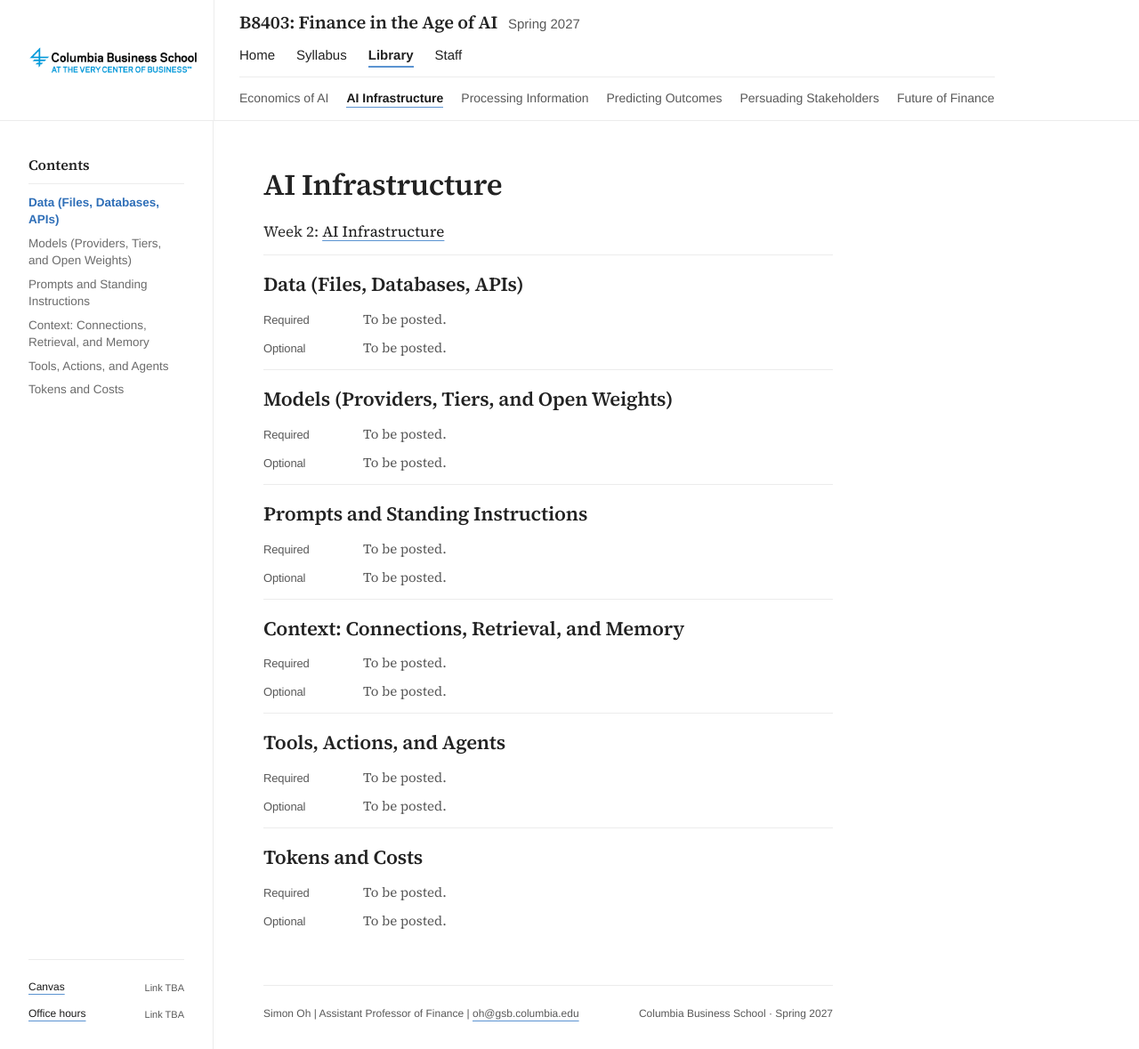
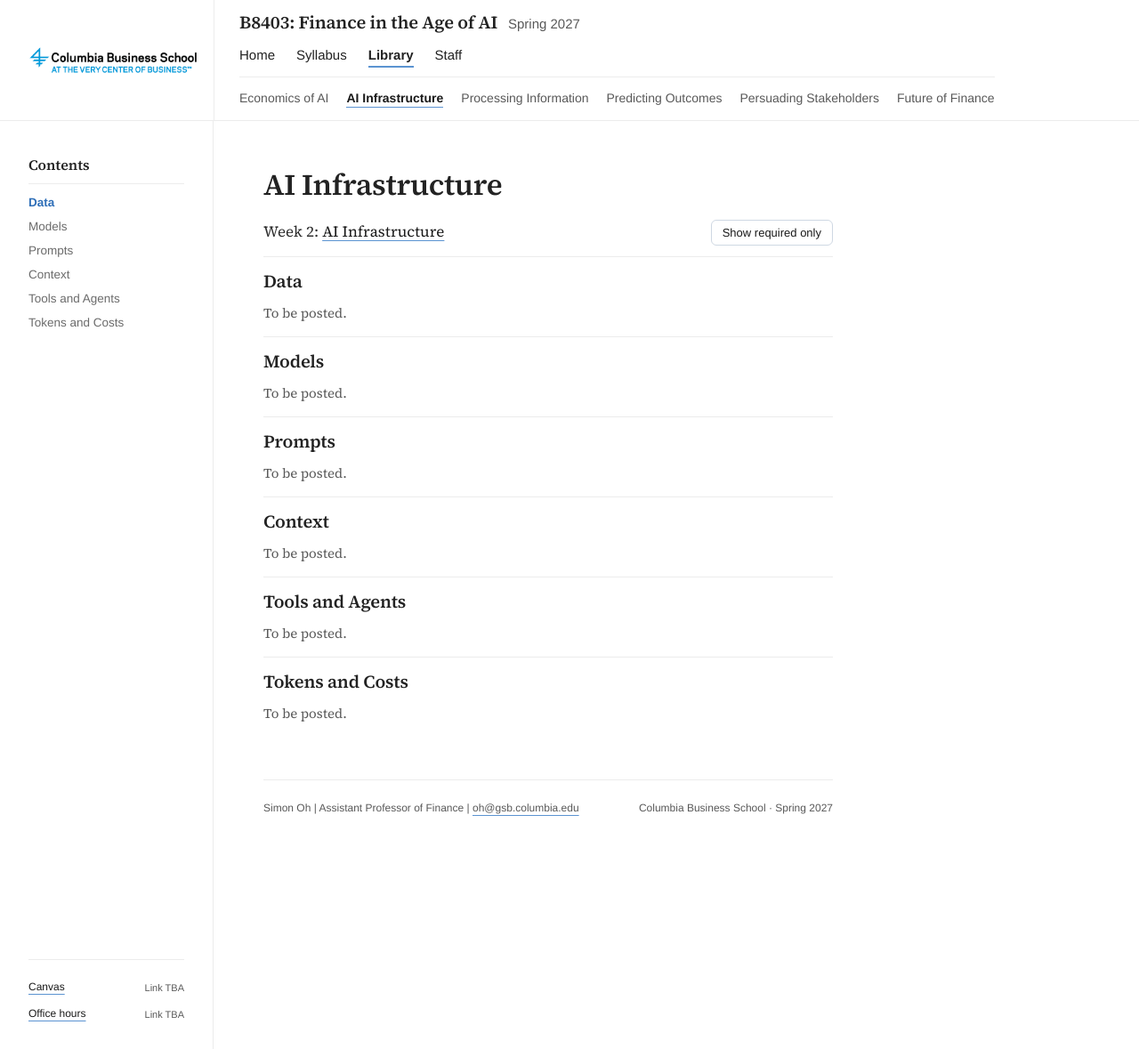
Before and after one commit to ai-finance-cbs/ai-finance-cbs.github.io, a Jekyll site: the page built from library/ai-infrastructure.html, in a window 1280 px wide and 1179 px high. Shown: the whole window at 89% size. Built offline with Jekyll 4.4.1, drawn with Linux system fonts in a browser that asks for light colours.

Commit message:
Library: short topic names, Required badge, required-only filter
Claude-Session: https://claude.ai/code/session_011QbhiHwAKqFwg98r4t5oEG

```diff
--- a/_includes/library-section.html
+++ b/_includes/library-section.html
@@ -1,24 +1,22 @@
 {% assign s = site.data.library | where: 'slug', include.slug | first %}
 {% assign w = site.data.weeks | where: 'number', s.week | first %}
-<p class="lead">Week {{ w.number }}: <a href="{{ '/syllabus/' | relative_url }}#week-{{ w.number }}">{{ w.title }}</a></p>
-{% for topic in w.topics %}
+<div class="library-head">
+  <p class="lead">Week {{ w.number }}: <a href="{{ '/syllabus/' | relative_url }}#week-{{ w.number }}">{{ w.title }}</a></p>
+  <!-- Filter: hides optional materials when switched on (site.js) -->
+  <button class="required-toggle" type="button" aria-pressed="false">Show required only</button>
+</div>
+{% for topic in s.topics %}
 {% assign items = site.data.materials | where: 'week', w.number | where: 'topic', topic %}
+{% assign req = items | where: 'level', 'required' %}
+{% assign opt = items | where: 'level', 'optional' %}
 <section class="topic-block" aria-labelledby="topic-{{ forloop.index }}">
   <h2 id="topic-{{ forloop.index }}">{{ topic }}</h2>
-  {% for level in site.data.material_levels %}
-  {% assign list = items | where: 'level', level.key %}
-  <div class="material-group">
-    <h3>{{ level.label }}</h3>
-    {% if list.size > 0 %}
-    <ul class="material-list">
-      {% for m in list %}
-      <li><span class="material-kind">{{ m.kind }}</span><span class="material-body">{% if m.url %}<a href="{{ m.url }}">{{ m.title }}</a>{% else %}{{ m.title }}{% endif %}{% if m.source %}<span class="material-source">{{ m.source }}</span>{% endif %}{% if m.note %}<span class="material-note">{{ m.note }}</span>{% endif %}</span></li>
-      {% endfor %}
-    </ul>
-    {% else %}
-    <p class="material-empty">To be posted.</p>
-    {% endif %}
-  </div>
-  {% endfor %}
+  {% if items.size > 0 %}
+  <ul class="material-list">
+    {% for m in req %}{% include material-item.html m=m %}{% endfor %}
+    {% for m in opt %}{% include material-item.html m=m %}{% endfor %}
+  </ul>
+  {% endif %}
+  <p class="material-empty"{% if req.size > 0 %} data-when-filtered{% endif %}{% if items.size > 0 and req.size > 0 %} hidden{% endif %}>{% if items.size == 0 %}To be posted.{% else %}No required materials.{% endif %}</p>
 </section>
 {% endfor %}
--- /dev/null
+++ b/_includes/material-item.html
@@ -0,0 +1 @@
+{% assign m = include.m %}<li class="material" data-level="{{ m.level }}"><span class="material-kind">{{ m.kind }}</span><span class="material-body">{% if m.level == 'required' %}<span class="badge-required">Required</span>{% endif %}{% if m.url %}<a href="{{ m.url }}">{{ m.title }}</a>{% else %}{{ m.title }}{% endif %}{% if m.source %}<span class="material-source">{{ m.source }}</span>{% endif %}{% if m.note %}<span class="material-note">{{ m.note }}</span>{% endif %}</span></li>
--- a/assets/site.css
+++ b/assets/site.css
@@ -429,3 +429,16 @@ caption { margin-bottom:6px; }
 .content p.material-empty { margin:0; color:var(--muted); font-size:15px; }
 .library-index { margin-top:0; }
 @media (max-width:819px) { .material-group { grid-template-columns:1fr; gap:4px; } }
+
+/* ---- 2026-09-28: Required badge + required-only filter ---- */
+.library-head { display:flex; align-items:baseline; justify-content:space-between; gap:16px; flex-wrap:wrap; }
+.library-head .lead { margin:0 0 14px; }
+.required-toggle { font:500 13px/1 "Helvetica Neue", Helvetica, Arial, sans-serif; color:var(--ink); background:#fff; border:1px solid #cfd8e3; border-radius:6px; padding:7px 12px; cursor:pointer; }
+.required-toggle:hover { border-color:var(--accent); }
+.required-toggle[aria-pressed="true"] { background:#eef4fb; border-color:var(--accent); color:#1f4f86; }
+.badge-required { display:inline-block; font:600 11px/1 "Helvetica Neue", Helvetica, Arial, sans-serif; color:#2F6FB8; border:1px solid #9dbfe6; background:#f3f8fd; border-radius:4px; padding:3px 6px; margin-right:8px; vertical-align:2px; }
+.topic-block { padding:14px 0 6px; }
+.topic-block h2 { font-size:20px; margin-bottom:10px; }
+.content .material-list li { grid-template-columns:60px 1fr; margin:0 0 10px; }
+.material[hidden] { display:none !important; }
+.content p.material-empty { margin:0 0 8px; }
--- a/assets/site.js
+++ b/assets/site.js
@@ -38,3 +38,19 @@ mark();
 
 // Keep unannounced links visibly labelled and prevent an unexpected jump to the page top.
 document.querySelectorAll('[data-pending]').forEach(link => link.addEventListener('click', e => e.preventDefault()));
+
+// Library: "Show required only" hides optional materials on the page.
+const reqToggle = document.querySelector('.required-toggle');
+if (reqToggle) reqToggle.addEventListener('click', () => {
+  const on = reqToggle.getAttribute('aria-pressed') !== 'true';
+  reqToggle.setAttribute('aria-pressed', String(on));
+  reqToggle.textContent = on ? 'Show all materials' : 'Show required only';
+  document.querySelectorAll('.material[data-level="optional"]').forEach(li => { li.hidden = on; });
+  // a topic with only optional items says so while filtered
+  document.querySelectorAll('.topic-block').forEach(t => {
+    const hasItems = t.querySelector('.material');
+    const hasReq = t.querySelector('.material[data-level="required"]');
+    const note = t.querySelector('.material-empty');
+    if (hasItems) note.hidden = !(on && !hasReq);
+  });
+});
```
Also changed, not shown: _data/library.yml (+8 -0 lines).
